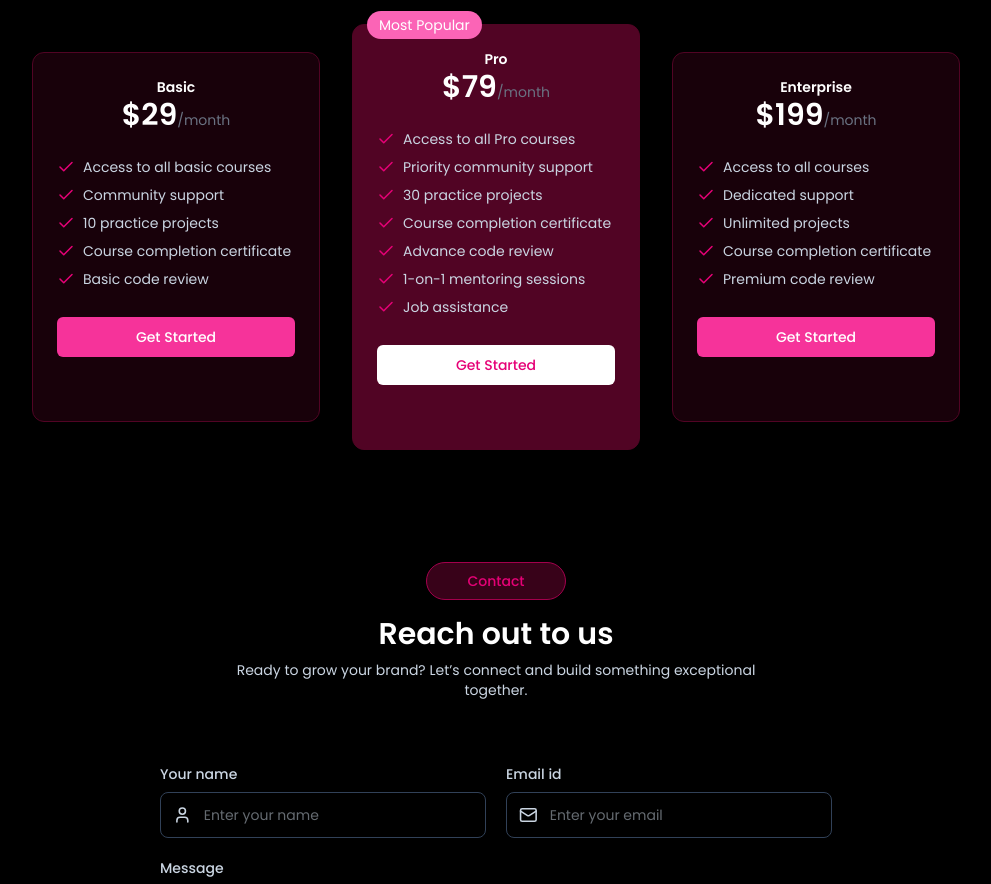
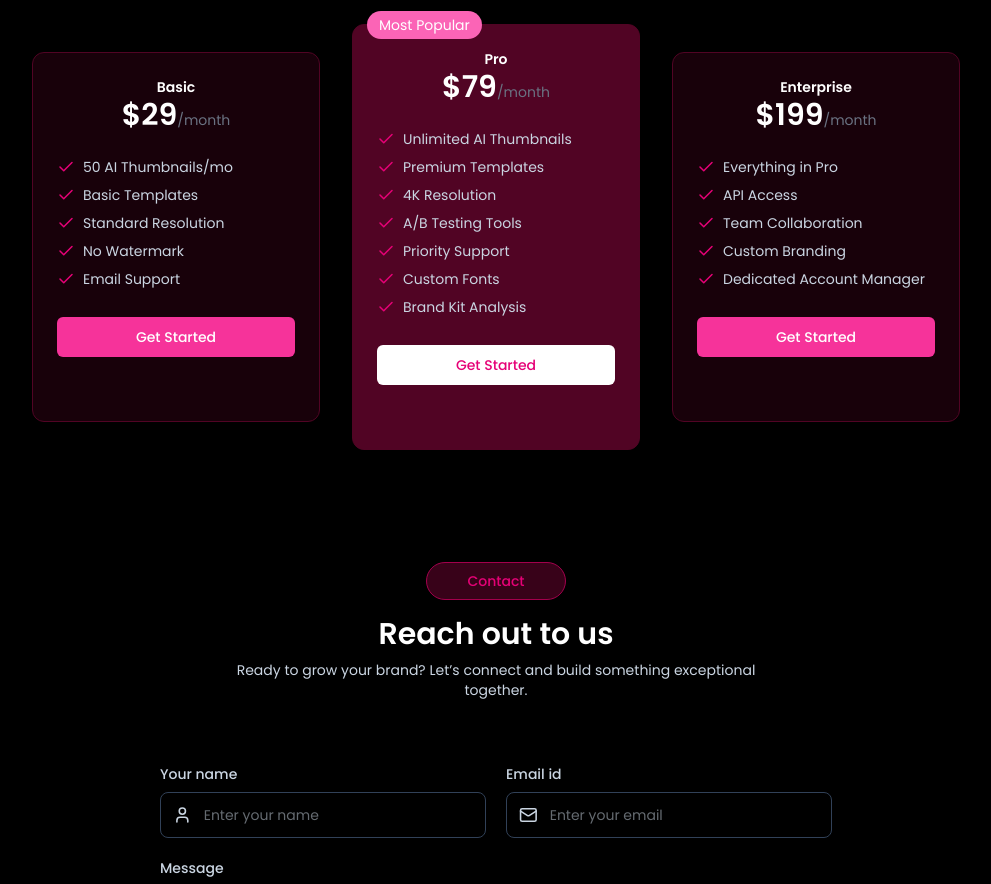
Before and after one commit to adigogetit/Thumbler-MERN, a React (Vite) app in the folder client/: page / in a window 1280 px wide. Shown: the part 2840-3724 px from the top of the page, without its empty margins (144-1135 px from the left). Built offline with nearby package versions, Linux system fonts and the light colour scheme.

Commit message:
pricing section updation done

```diff
--- a/client/src/data/pricing.ts
+++ b/client/src/data/pricing.ts
@@ -6,12 +6,13 @@ export const pricingData: IPricing[] = [
         price: 29,
         period: "month",
         features: [
-            "Access to all basic courses",
-            "Community support",
-            "10 practice projects",
-            "Course completion certificate",
-            "Basic code review"
+            "50 AI Thumbnails/mo",
+            "Basic Templates",
+            "Standard Resolution",
+            "No Watermark",
+            "Email Support"
         ],
+
         mostPopular: false
     },
     {
@@ -19,14 +20,15 @@ export const pricingData: IPricing[] = [
         price: 79,
         period: "month",
         features: [
-            "Access to all Pro courses",
-            "Priority community support",
-            "30 practice projects",
-            "Course completion certificate",
-            "Advance code review",
-            "1-on-1 mentoring sessions",
-            "Job assistance"
+            "Unlimited AI Thumbnails",
+            "Premium Templates",
+            "4K Resolution",
+            "A/B Testing Tools",
+            "Priority Support",
+            "Custom Fonts",
+            "Brand Kit Analysis"
         ],
+
         mostPopular: true
     },
     {
@@ -34,12 +36,13 @@ export const pricingData: IPricing[] = [
         price: 199,
         period: "month",
         features: [
-            "Access to all courses",
-            "Dedicated support",
-            "Unlimited projects",
-            "Course completion certificate",
-            "Premium code review"
+            "Everything in Pro",
+            "API Access",
+            "Team Collaboration",
+            "Custom Branding",
+            "Dedicated Account Manager"
         ],
+
         mostPopular: false
     }
 ];
```
